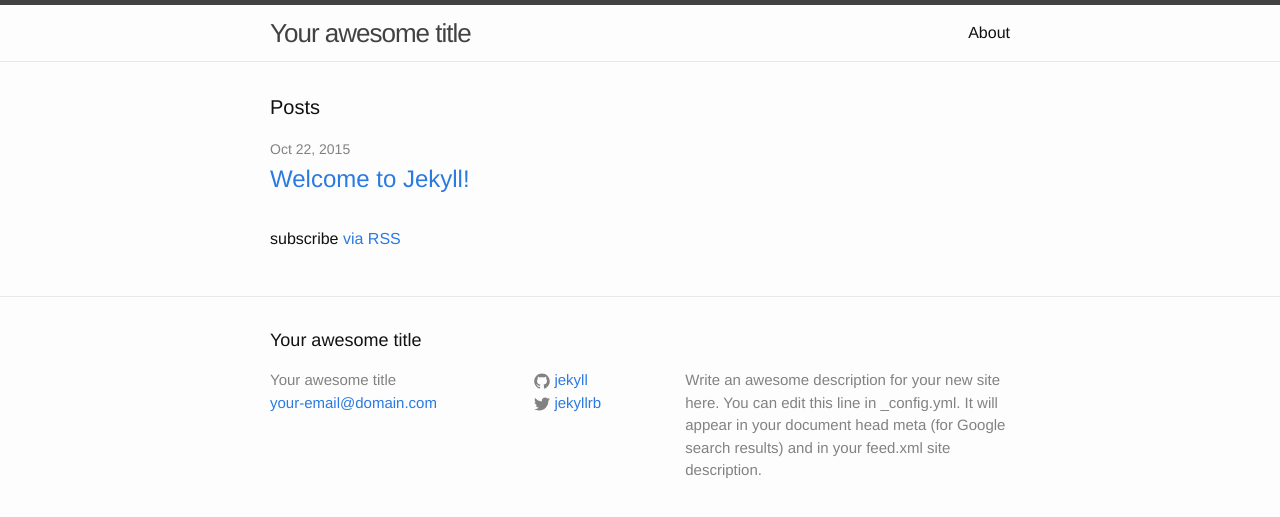
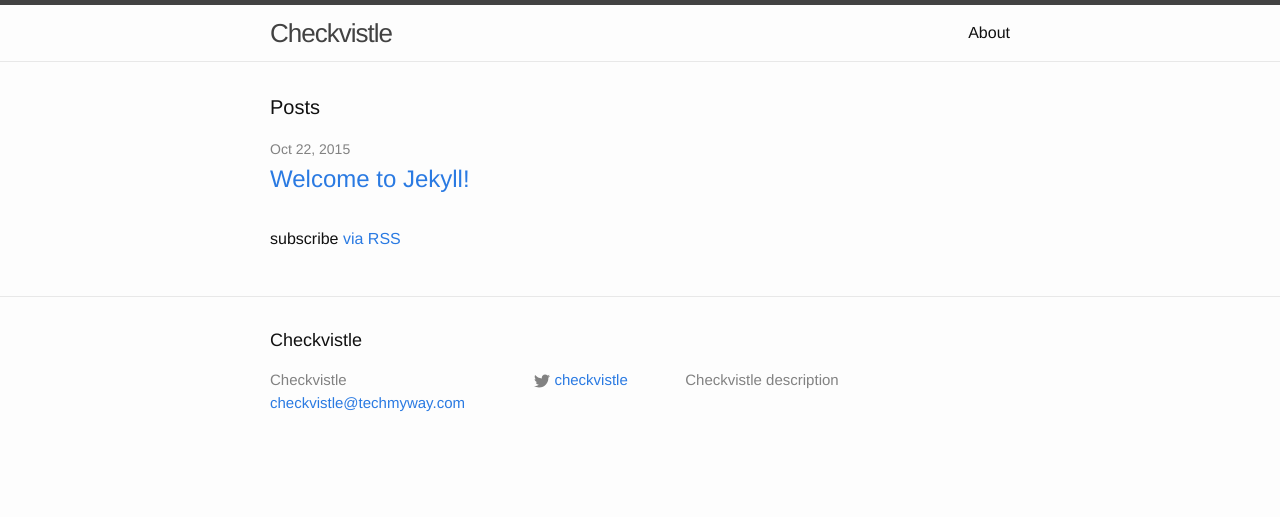
Before and after one commit to ayushgoel/Checkvistle, a Jekyll site: the page built from index.html, in a window 1280 px wide. Shown: the top 517 px of the page. Built offline with Jekyll 4.4.1, drawn with Linux system fonts in a browser that asks for light colours.

Commit message:
Update config

```diff
--- a/_config.yml
+++ b/_config.yml
@@ -1,14 +1,11 @@
 # Site settings
-title: Your awesome title
-email: your-email@domain.com
+title: Checkvistle
+email: checkvistle@techmyway.com
 description: > # this means to ignore newlines until "baseurl:"
-  Write an awesome description for your new site here. You can edit this
-  line in _config.yml. It will appear in your document head meta (for
-  Google search results) and in your feed.xml site description.
+  Checkvistle description
 baseurl: "" # the subpath of your site, e.g. /blog/
-url: "http://yourdomain.com" # the base hostname & protocol for your site
-twitter_username: jekyllrb
-github_username:  jekyll
+url: "http://checkvistle.techmyway.com" # the base hostname & protocol for your site
+twitter_username: checkvistle
 
 # Build settings
 markdown: kramdown
```
